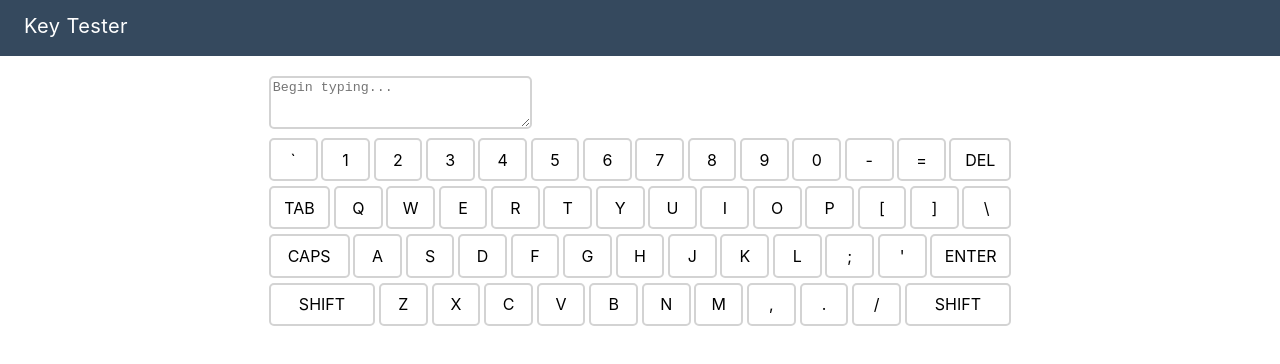
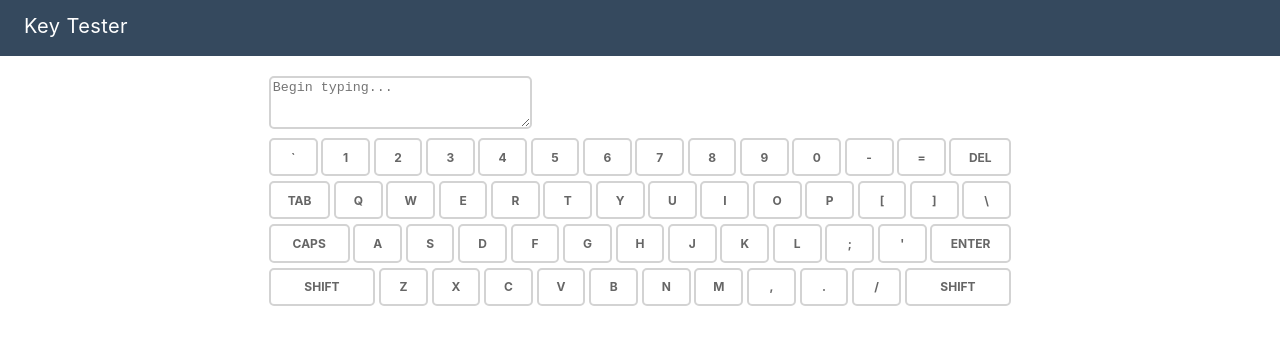
Before and after one commit to filoxo/key-tester, a Vue app: page / in a window 1280 px wide. Shown: the top 364 px of the page. Built offline with nearby package versions, Linux system fonts and the light colour scheme.

Commit message:
Make Key labels less prominent

```diff
--- a/src/components/Key.vue
+++ b/src/components/Key.vue
@@ -24,7 +24,10 @@ export default {
 .key {
   border: 2px solid lightgrey;
   border-radius: 5px;
+  color: #666;
   display: inline-block;
+  font-size: 12px;
+  font-weight: bold;
   padding: .75vmax;
   text-align: center;
   width: 2vmax;
```
